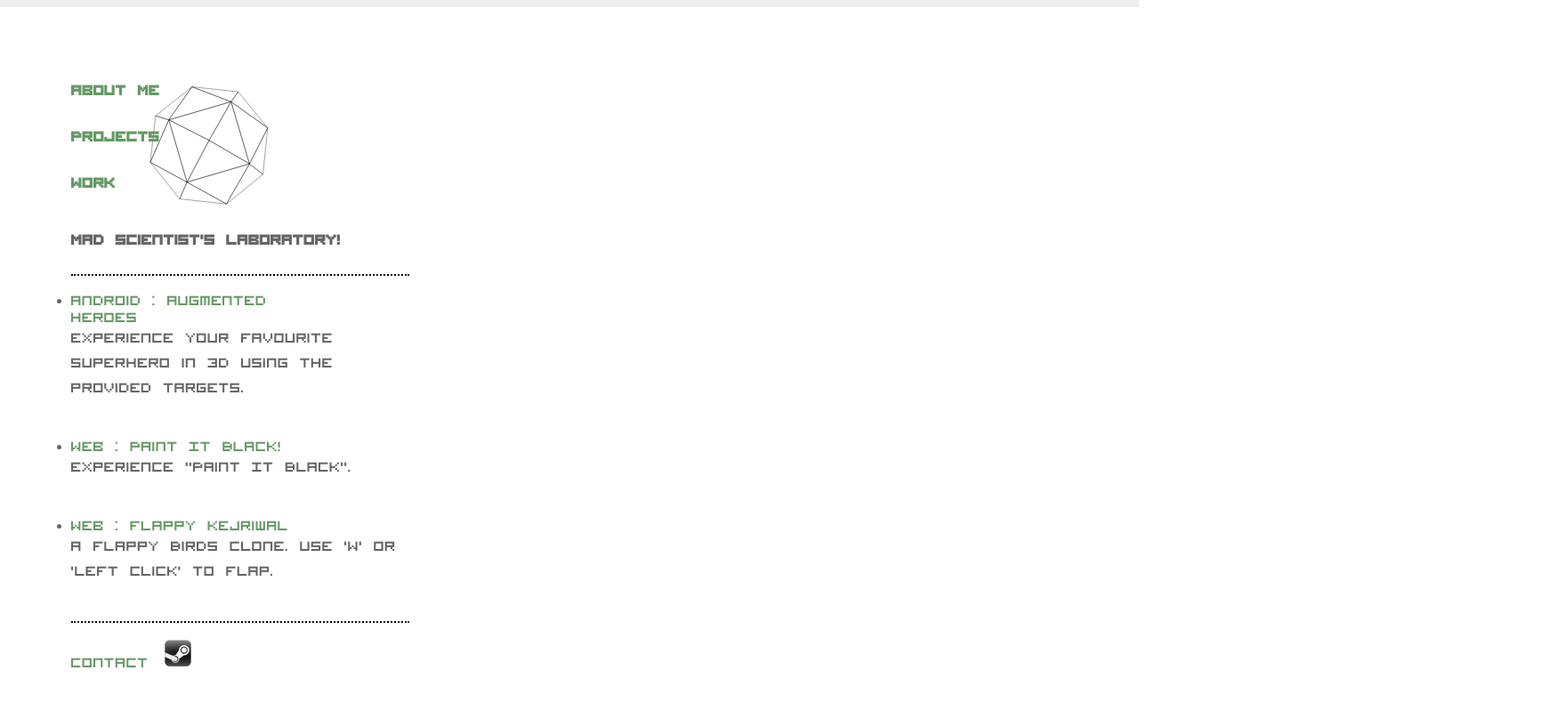
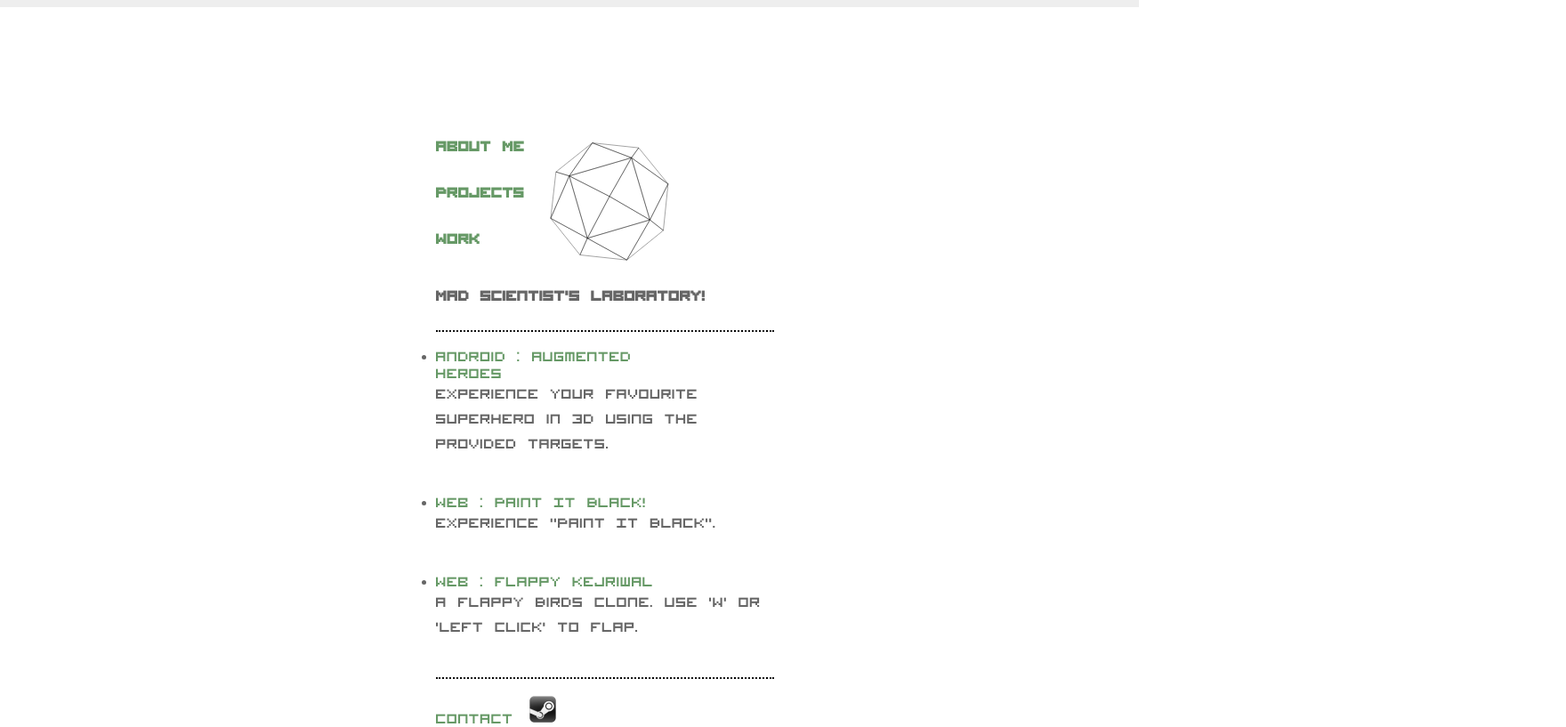
Before and after one commit to 2600th/2600th.com, a plain HTML site: page p/index.html in a window 1280 px wide. Shown: the whole page at 89% size, 1760 px wide, since content can reach past the window. Drawn offline with Linux system fonts and the light colour scheme.

Commit message:
Update index.html

```diff
--- a/p/index.html
+++ b/p/index.html
@@ -7,13 +7,14 @@
   <script src="../index.js"></script>
 </head>
 <body>
+<div id="main" class=dota>
 <div id="content" class=tide>
 <div id="panel" class=kunkka>
 <p><strong><a href="http://2600th.com">About Me</a></strong></br>
 <p><strong><a href="/p">Projects</a></strong></br>
 <p><strong><a href="/w">Work</a></strong></br>
 </div>
-<canvas id="canvas" style="margin-left: 80px" width="150" height="150"></canvas><br /><br />
+<canvas id="canvas" style="margin-left: 120px" width="150" height="150"></canvas><br /><br />
 <p><strong>Mad scientist's laboratory!</strong></p>
 <div class=hr></div><br />
 <ul>
```
